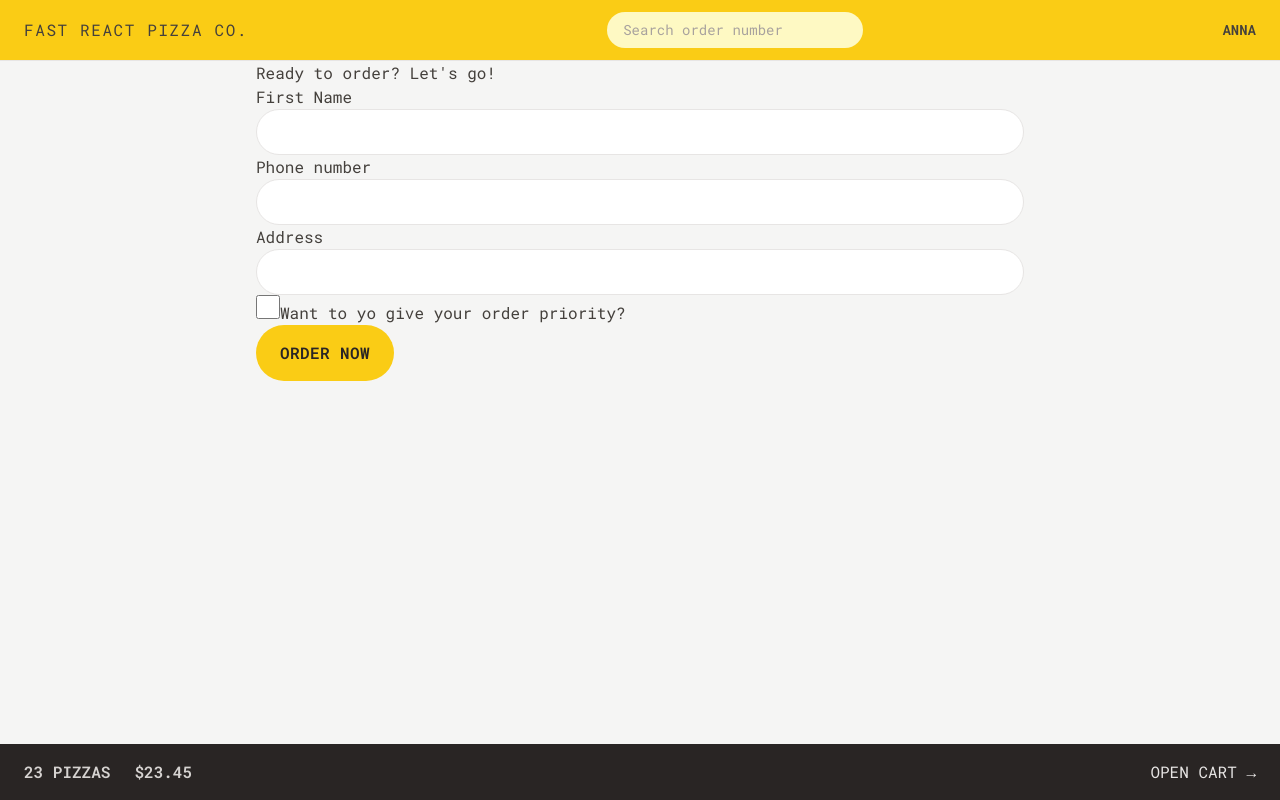
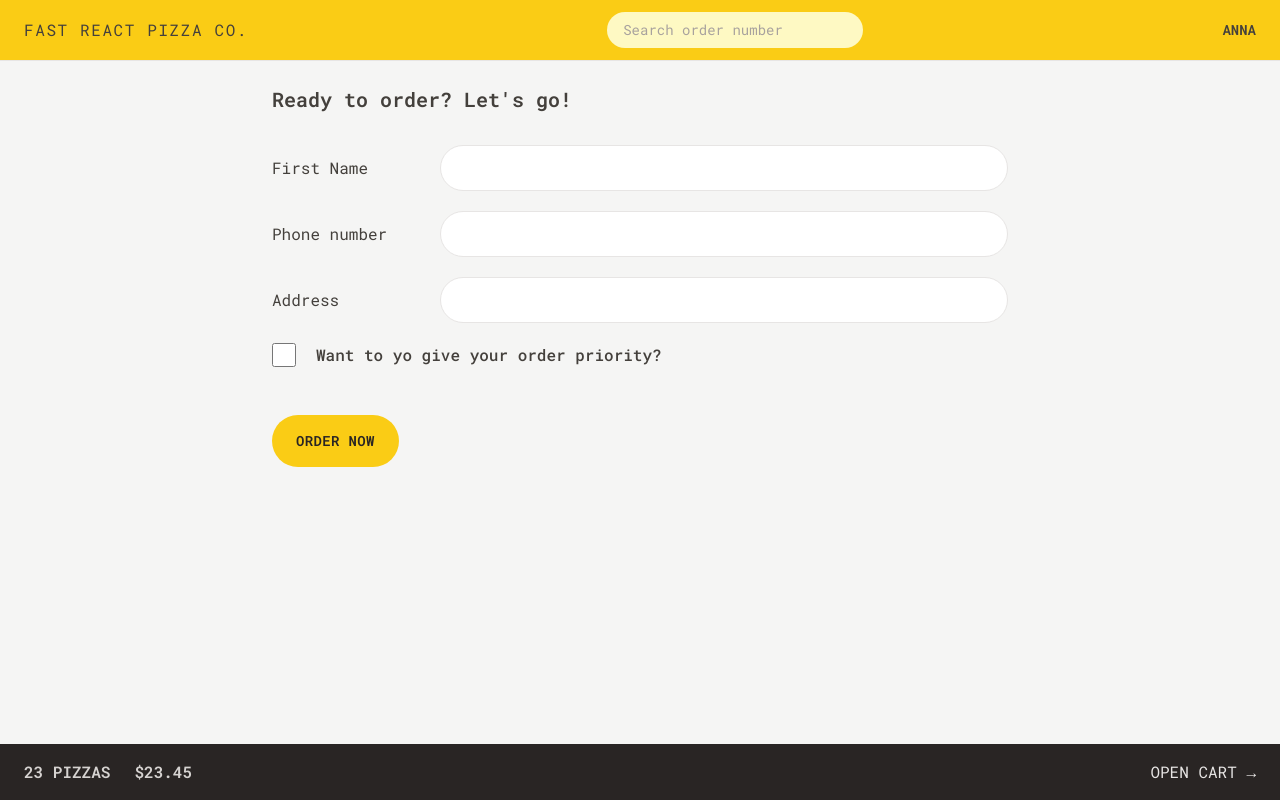
Before and after one commit to AnnaKilchytska/fast-react-pizza, a React (Vite) app: page /order/new in a window 1280 px wide. Built offline with nearby package versions, Linux system fonts and the light colour scheme.

Commit message:
finish styling with tailwind

```diff
--- a/package.json
+++ b/package.json
@@ -10,8 +10,10 @@
     "preview": "vite preview"
   },
   "dependencies": {
+    "@reduxjs/toolkit": "^2.2.2",
     "react": "^18.2.0",
     "react-dom": "^18.2.0",
+    "react-redux": "^9.1.0",
     "react-router-dom": "^6.22.3"
   },
   "devDependencies": {
--- a/src/features/order/CreateOrder.jsx
+++ b/src/features/order/CreateOrder.jsx
@@ -42,31 +42,42 @@
   const cart = fakeCart;
 
   return (
-    <div>
-      <h2>Ready to order? Let&apos;s go!</h2>
+    <div className="px-4 py-6">
+      <h2 className="mb-8 text-xl font-semibold">
+        Ready to order? Let&apos;s go!
+      </h2>
 
       <Form method="POST">
-        <div>
-          <label>First Name</label>
-          <input type="text" name="customer" className="input" required />
+        <div className="mb-5 flex flex-col gap-2 sm:flex-row sm:items-center">
+          <label className="sm:basis-40">First Name</label>
+          <input type="text" name="customer" className="input grow" required />
         </div>
 
-        <div>
-          <label>Phone number</label>
-          <div>
-            <input type="tel" name="phone" className="input" required />
-            {formErrors?.phone && <p>{formErrors.phone}</p>}
+        <div className="mb-5 flex flex-col gap-2 sm:flex-row sm:items-center">
+          <label className="sm:basis-40">Phone number</label>
+          <div className="grow">
+            <input type="tel" name="phone" className="input w-full" required />
+            {formErrors?.phone && (
+              <p className="mt-2 rounded-md bg-red-100 p-2 text-xs text-red-700">
+                {formErrors.phone}
+              </p>
+            )}
           </div>
         </div>
 
-        <div>
-          <label>Address</label>
-          <div>
-            <input type="text" name="address" className="input" required />
+        <div className="mb-5 flex flex-col gap-2 sm:flex-row sm:items-center">
+          <label className="sm:basis-40">Address</label>
+          <div className="grow">
+            <input
+              type="text"
+              name="address"
+              className="input w-full"
+              required
+            />
           </div>
         </div>
 
-        <div>
+        <div className="mb-12 flex items-center gap-5">
           <input
             className="h-6 w-6 accent-yellow-400 focus:bg-yellow-400 focus:outline-none focus:ring focus:ring-offset-2"
             type="checkbox"
@@ -75,7 +86,9 @@
             // value={withPriority}
             // onChange={(e) => setWithPriority(e.target.checked)}
           />
-          <label htmlFor="priority">Want to yo give your order priority?</label>
+          <label className="font-medium" htmlFor="priority">
+            Want to yo give your order priority?
+          </label>
         </div>
 
         <div>
--- a/src/features/order/Order.jsx
+++ b/src/features/order/Order.jsx
@@ -1,12 +1,13 @@
 // Test ID: IIDSAT
+import OrderItem from './OrderItem';
 
-import { useLoaderData } from "react-router-dom";
-import { getOrder } from "../../services/apiRestaurant";
+import { useLoaderData } from 'react-router-dom';
+import { getOrder } from '../../services/apiRestaurant';
 import {
   calcMinutesLeft,
   formatCurrency,
   formatDate,
-} from "../../utils/helpers";
+} from '../../utils/helpers';
 
 function Order() {
   const order = useLoaderData();
@@ -23,29 +24,51 @@
   const deliveryIn = calcMinutesLeft(estimatedDelivery);
 
   return (
-    <div>
-      <div>
-        <h2>Status</h2>
+    <div className="space-y-8 px-4 py-6">
+      <div className="flex flex-wrap items-center justify-between gap-2">
+        <h2 className="text-xl font-semibold">Order #{id} status</h2>
 
-        <div>
-          {priority && <span>Priority</span>}
-          <span>{status} order</span>
+        <div className="space-x-2">
+          {priority && (
+            <span className="rounded-full bg-red-500 px-3 py-1 text-sm font-semibold uppercase tracking-wide text-red-50">
+              Priority
+            </span>
+          )}
+          <span className="rounded-full bg-green-500 px-3 py-1 text-sm font-semibold uppercase tracking-wide text-green-50">
+            {status} order
+          </span>
         </div>
       </div>
 
-      <div>
-        <p>
+      <div className="flex flex-wrap items-center justify-between gap-2 bg-stone-200 px-6 py-5">
+        <p className="font-medium">
           {deliveryIn >= 0
             ? `Only ${calcMinutesLeft(estimatedDelivery)} minutes left 😃`
-            : "Order should have arrived"}
+            : 'Order should have arrived'}
         </p>
-        <p>(Estimated delivery: {formatDate(estimatedDelivery)})</p>
+        <p className="text-sm text-stone-500">
+          (Estimated delivery: {formatDate(estimatedDelivery)})
+        </p>
       </div>
 
-      <div>
-        <p>Price pizza: {formatCurrency(orderPrice)}</p>
-        {priority && <p>Price priority: {formatCurrency(priorityPrice)}</p>}
-        <p>To pay on delivery: {formatCurrency(orderPrice + priorityPrice)}</p>
+      <ul className="divide-y divide-stone-200 border-b border-t">
+        {cart.map((item) => (
+          <OrderItem item={item} key={item.id} />
+        ))}
+      </ul>
+
+      <div className="space-y-2 bg-stone-200 px-6 py-5">
+        <p className="text-sm font-medium text-stone-600">
+          Price pizza: {formatCurrency(orderPrice)}
+        </p>
+        {priority && (
+          <p className="text-sm font-medium text-stone-600">
+            Price priority: {formatCurrency(priorityPrice)}
+          </p>
+        )}
+        <p className="font-bold">
+          To pay on delivery: {formatCurrency(orderPrice + priorityPrice)}
+        </p>
       </div>
     </div>
   );
--- a/src/features/order/OrderItem.jsx
+++ b/src/features/order/OrderItem.jsx
@@ -1,15 +1,15 @@
-import { formatCurrency } from "../../utils/helpers";
+import { formatCurrency } from '../../utils/helpers';
 
 function OrderItem({ item, isLoadingIngredients, ingredients }) {
   const { quantity, name, totalPrice } = item;
 
   return (
-    <li>
-      <div>
+    <li className="py-3">
+      <div className="flex items-center justify-between gap-4 text-sm">
         <p>
-          <span>{quantity}&times;</span> {name}
+          <span className="font-bold">{quantity}&times;</span> {name}
         </p>
-        <p>{formatCurrency(totalPrice)}</p>
+        <p className="font-bold">{formatCurrency(totalPrice)}</p>
       </div>
     </li>
   );
--- a/src/index.css
+++ b/src/index.css
@@ -4,7 +4,7 @@
 
 @layer components {
   .input {
-    @apply w-full rounded-full border border-stone-200 px-4 py-2 text-sm transition-all duration-300 placeholder:text-stone-400 focus:bg-yellow-400 focus:outline-none focus:ring md:px-6 md:py-3;
+    @apply rounded-full border border-stone-200 px-4 py-2 text-sm transition-all duration-300 placeholder:text-stone-400 focus:bg-yellow-400 focus:outline-none focus:ring md:px-6 md:py-3;
   }
 
   .loader {
--- a/src/ui/Button.jsx
+++ b/src/ui/Button.jsx
@@ -2,13 +2,13 @@
 
 export default function Button({ children, disabled, to, type }) {
   const base =
-    'inline-block rounded-full bg-yellow-400 font-semibold uppercase tracking-wide text-stone-800 transition-colors hover:bg-yellow-300 focus:bg-yellow-300 focus:outline-none focus:ring focus:ring-yellow-300 focus:ring-offset-2 disabled:cursor-not-allowed ';
+    'inline-block text-sm rounded-full bg-yellow-400 font-semibold uppercase tracking-wide text-stone-800 transition-colors hover:bg-yellow-300 focus:bg-yellow-300 focus:outline-none focus:ring focus:ring-yellow-300 focus:ring-offset-2 disabled:cursor-not-allowed ';
 
   const styles = {
     primary: base + 'px-4 py-3 md:px-6 md:py-4',
     small: base + 'px-4 py-2 md:px-5 md:py-2.5 text-xs',
     secondary:
-      'inline-block px-4 py-2.5 md:px-6 md:py-3.5 rounded-full border-2 border-stone-300 font-semibold uppercase tracking-wide text-stone-400 transition-colors hover:bg-stone-300 hover:text-stone-800 focus:bg-stone-300 focus:text-stone-800 focus:outline-none focus:ring focus:ring-stone-200 focus:ring-offset-2 disabled:cursor-not-allowed ',
+      'inline-block text-sm px-4 py-2.5 md:px-6 md:py-3.5 rounded-full border-2 border-stone-300 font-semibold uppercase tracking-wide text-stone-400 transition-colors hover:bg-stone-300 hover:text-stone-800 focus:bg-stone-300 focus:text-stone-800 focus:outline-none focus:ring focus:ring-stone-200 focus:ring-offset-2 disabled:cursor-not-allowed ',
   };
 
   if (to)
```
Also changed, not shown: index.html (+5 -2 lines), 1 other file (tests, documents, lock files or other folders).
